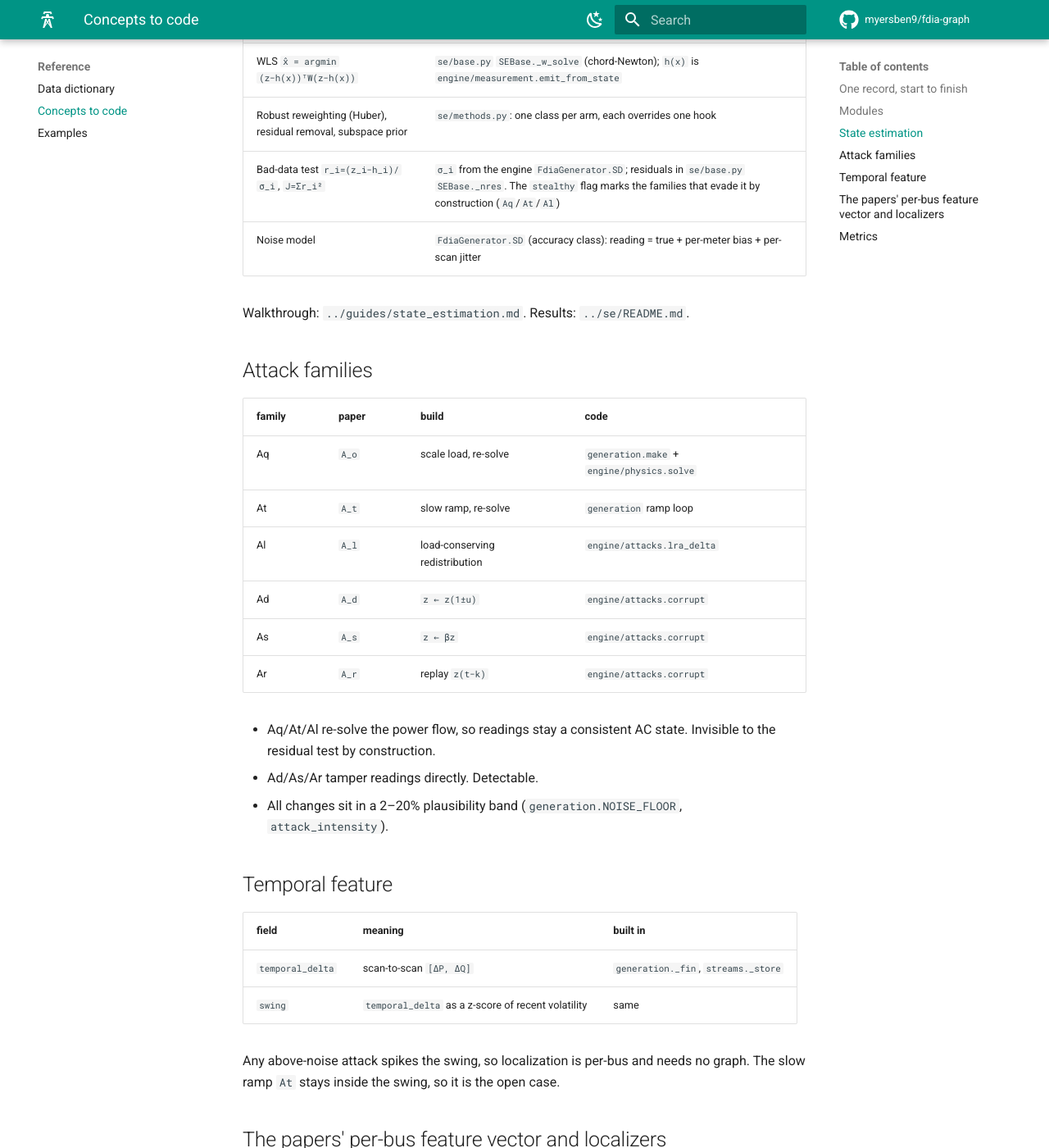
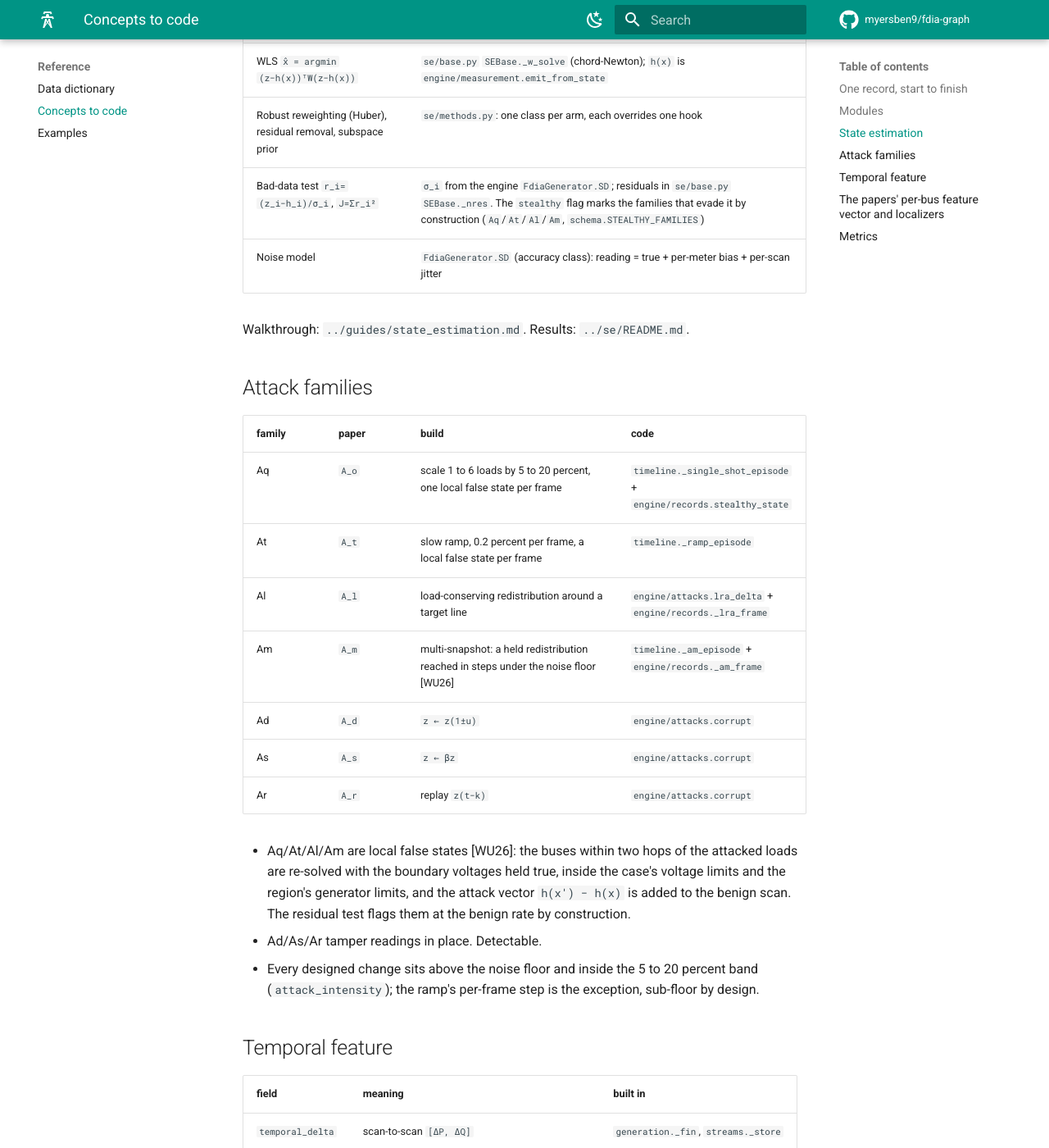
Before and after one commit to myersben9/fdia-graph, an MkDocs documentation site: the page built from docs/reference/CONCEPTS_TO_CODE.md, in a window 1280 px wide and 1400 px high, scrolled down 1712 px. Shown: the whole window at 82% size. Built offline with MkDocs 1.6.1 and Material for MkDocs 9.7.7, drawn with Linux system fonts in a browser that asks for light colours; comment, search, counter and statistics services are not loaded; some of the changed text lies outside the part shown.

Commit message:
Docs: redraw the diagrams GitHub lays out badly, concepts page on the attack-vector construction (#107)
* Docs: redraw the diagrams GitHub lays out badly; the concepts page on the attack-vector construction and Am

* Concepts page: Am is a stealthy family in the bad-data row too

---------

Co-authored-by: Benjamin Myers <benjamin.myers.465@my.csun.edu>

````diff
--- a/docs/reference/CONCEPTS_TO_CODE.md
+++ b/docs/reference/CONCEPTS_TO_CODE.md
@@ -8,13 +8,13 @@
 ```mermaid
 flowchart LR
     X["operating state x<br/>(pool, from an ISO profile)"] --> cl["clean layer<br/>h(x), no noise"]
-    X -- "Aq At Al: change the load,<br/>re-solve the power flow" --> X2["attacked state x'"]
-    X2 --> h1["h(x') + noise"]
-    X -- "benign, Ad As Ar" --> h2["h(x) + noise"]
-    h2 -- "Ad As Ar: corrupt the<br/>readings in place" --> c["tampered scan"]
-    h1 --> rec["record: node_x, edge_x, masks,<br/>y, family, temporal features"]
-    h2 --> rec
-    c --> rec
+    X --> h2["h(x) + noise<br/>the benign scan, every meter's own draw"]
+    X -- "Aq At Al Am: change the load in a<br/>local region, re-solve it" --> X2["local false state x'"]
+    X2 -- "attack vector a = h(x') − h(x)<br/>added to the benign scan" --> c1["stealthy scan"]
+    h2 -- "Ad As Ar: corrupt the<br/>readings in place" --> c2["tampered scan"]
+    h2 --> rec["record: node_x, edge_x, masks,<br/>y, family, temporal features"]
+    c1 --> rec
+    c2 --> rec
 ```
 
 Re-solve families are attacked before measurement (`engine.physics.solve`), in-place families
@@ -53,7 +53,7 @@
 |---|---|
 | WLS `x̂ = argmin (z−h(x))ᵀW(z−h(x))` | `se/base.py` `SEBase._w_solve` (chord-Newton); `h(x)` is `engine/measurement.emit_from_state` |
 | Robust reweighting (Huber), residual removal, subspace prior | `se/methods.py`: one class per arm, each overrides one hook |
-| Bad-data test `r_i=(z_i−h_i)/σ_i`, `J=Σr_i²` | `σ_i` from the engine `FdiaGenerator.SD`; residuals in `se/base.py` `SEBase._nres`. The `stealthy` flag marks the families that evade it by construction (`Aq`/`At`/`Al`) |
+| Bad-data test `r_i=(z_i−h_i)/σ_i`, `J=Σr_i²` | `σ_i` from the engine `FdiaGenerator.SD`; residuals in `se/base.py` `SEBase._nres`. The `stealthy` flag marks the families that evade it by construction (`Aq`/`At`/`Al`/`Am`, `schema.STEALTHY_FAMILIES`) |
 | Noise model | `FdiaGenerator.SD` (accuracy class): reading = true + per-meter bias + per-scan jitter |
 
 Walkthrough: `../guides/state_estimation.md`. Results: `../se/README.md`.
@@ -62,17 +62,21 @@
 
 | family | paper | build | code |
 |--------|-------|-------|------|
-| Aq | `A_o` | scale load, re-solve | `generation.make` + `engine/physics.solve` |
-| At | `A_t` | slow ramp, re-solve | `generation` ramp loop |
-| Al | `A_l` | load-conserving redistribution | `engine/attacks.lra_delta` |
+| Aq | `A_o` | scale 1 to 6 loads by 5 to 20 percent, one local false state per frame | `timeline._single_shot_episode` + `engine/records.stealthy_state` |
+| At | `A_t` | slow ramp, 0.2 percent per frame, a local false state per frame | `timeline._ramp_episode` |
+| Al | `A_l` | load-conserving redistribution around a target line | `engine/attacks.lra_delta` + `engine/records._lra_frame` |
+| Am | `A_m` | multi-snapshot: a held redistribution reached in steps under the noise floor [WU26] | `timeline._am_episode` + `engine/records._am_frame` |
 | Ad | `A_d` | `z ← z(1±u)` | `engine/attacks.corrupt` |
 | As | `A_s` | `z ← βz` | `engine/attacks.corrupt` |
 | Ar | `A_r` | replay `z(t−k)` | `engine/attacks.corrupt` |
 
-- Aq/At/Al re-solve the power flow, so readings stay a consistent AC state. Invisible to the residual
-  test by construction.
-- Ad/As/Ar tamper readings directly. Detectable.
-- All changes sit in a 2–20% plausibility band (`generation.NOISE_FLOOR`, `attack_intensity`).
+- Aq/At/Al/Am are local false states [WU26]: the buses within two hops of the attacked loads are
+  re-solved with the boundary voltages held true, inside the case's voltage limits and the region's
+  generator limits, and the attack vector `h(x') − h(x)` is added to the benign scan. The residual
+  test flags them at the benign rate by construction.
+- Ad/As/Ar tamper readings in place. Detectable.
+- Every designed change sits above the noise floor and inside the 5 to 20 percent band
+  (`attack_intensity`); the ramp's per-frame step is the exception, sub-floor by design.
 
 ## Temporal feature
 
````
Also changed, not shown: CHANGELOG.md (+6 -0 lines), docs/ROADMAP.md (+22 -16 lines), docs/guides/state_estimation.md (+2 -2 lines), docs/se/README.md (+7 -12 lines), docs/trust/README.md (+1 -0 lines).
